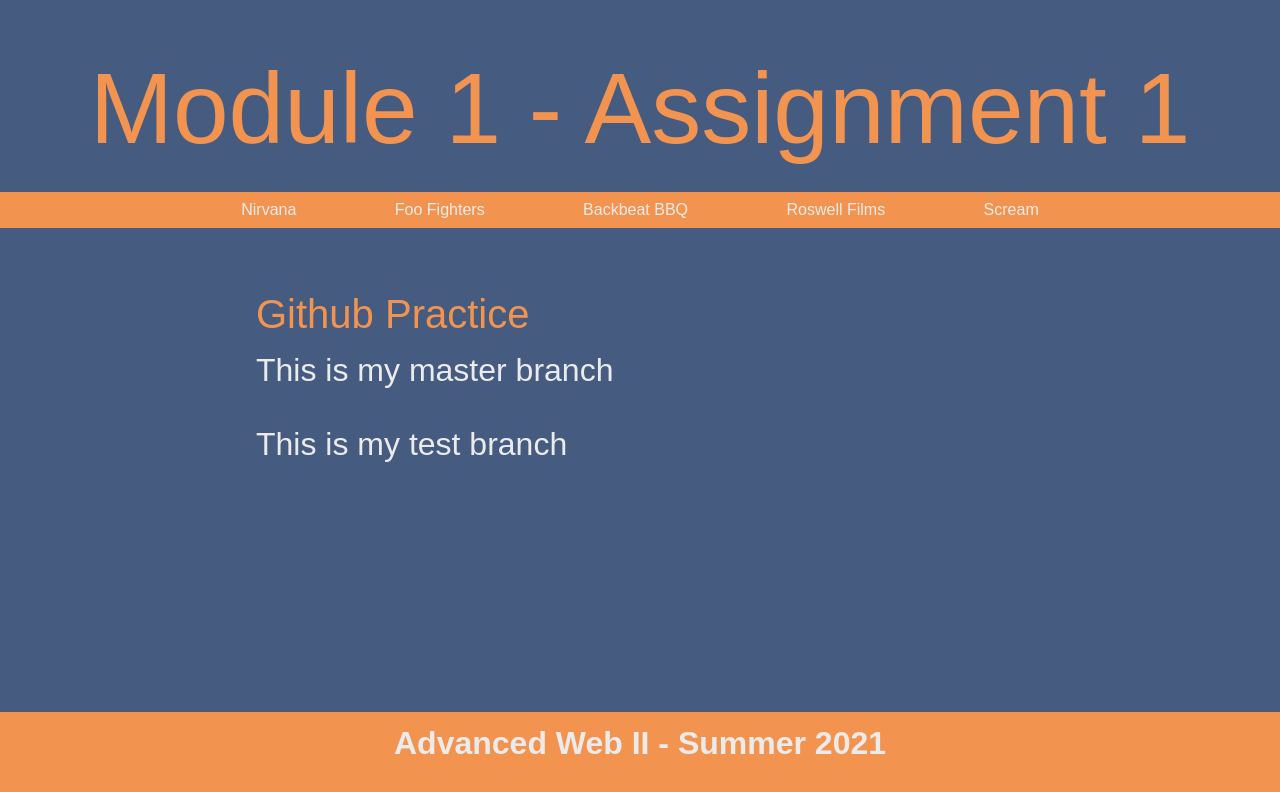
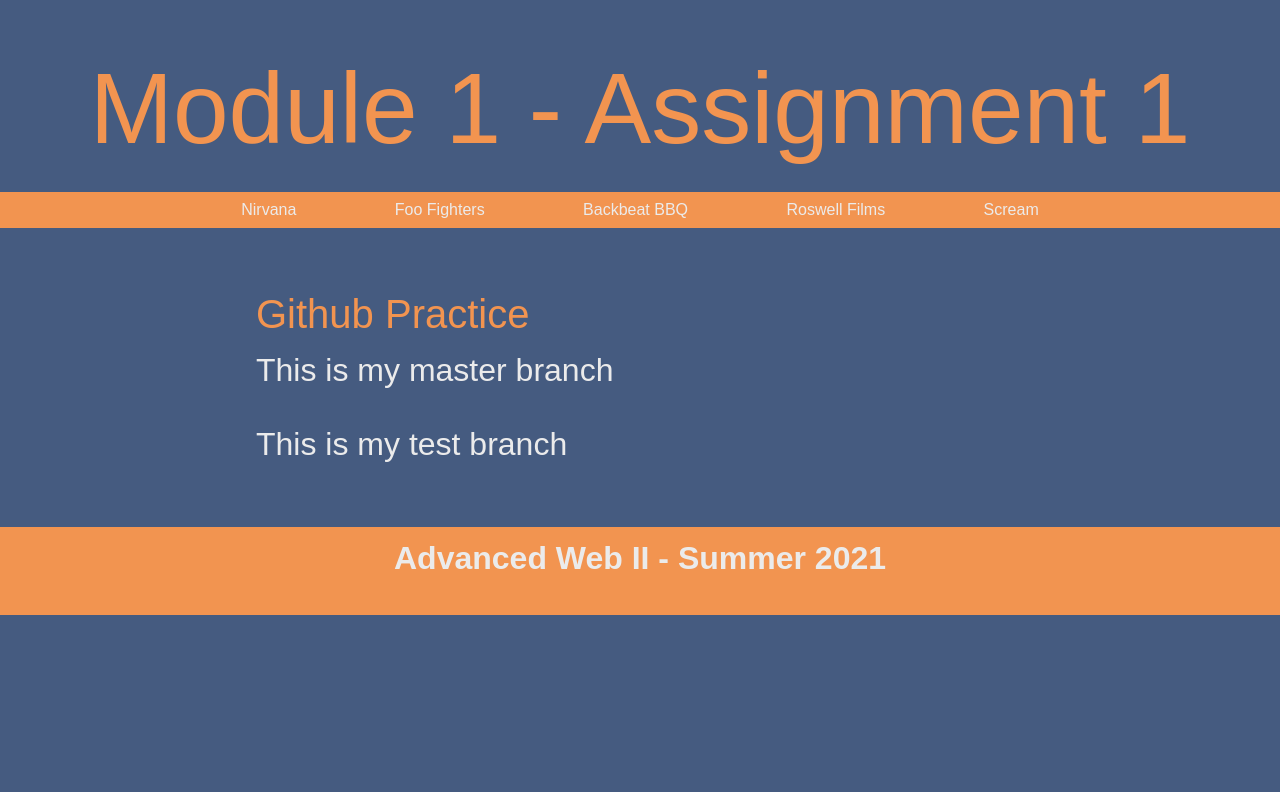
Before and after one commit to sf1125/m1-hw1-friedlander-steve, a plain HTML site: page index.html in a window 1280 px wide. Drawn offline with Linux system fonts and the light colour scheme; a web font is replaced by a local one.

Commit message:
Adjusted CSS styling

```diff
--- a/styles.css
+++ b/styles.css
@@ -6,17 +6,6 @@
 
 article, aside, details, figcaption, figure, footer, header, main, nav, section, summary {
     display:block;
-}
-
-
-.site {
-	display: flex;
-	flex-direction: column;
-	min-height: 100vh;
-}
-
-.site-content {
-	flex: 1;
 }
 
 body {
```
